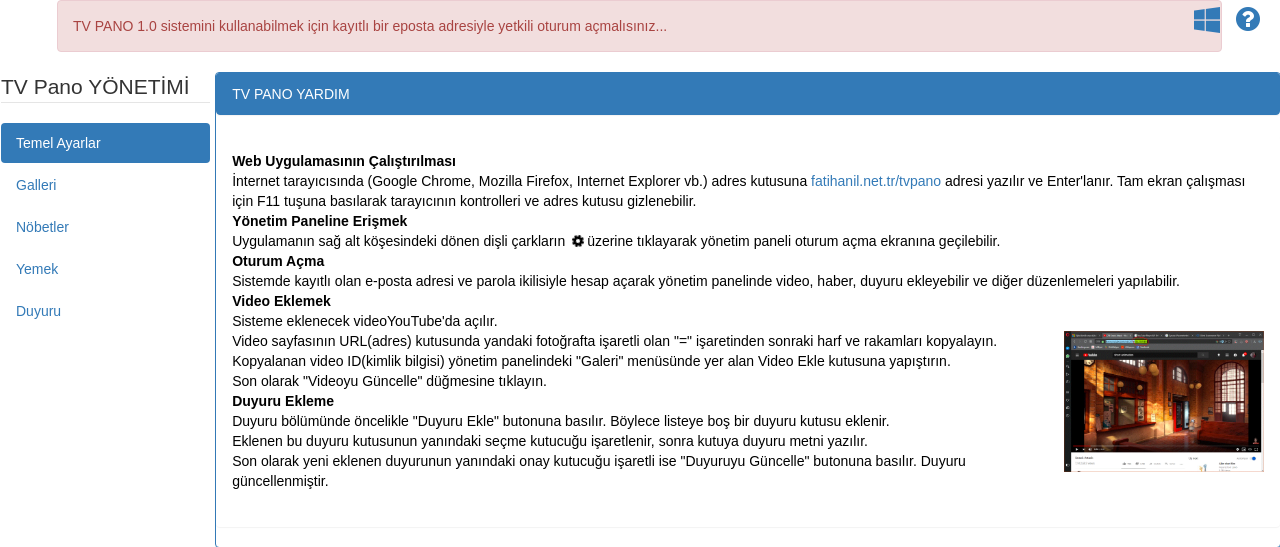
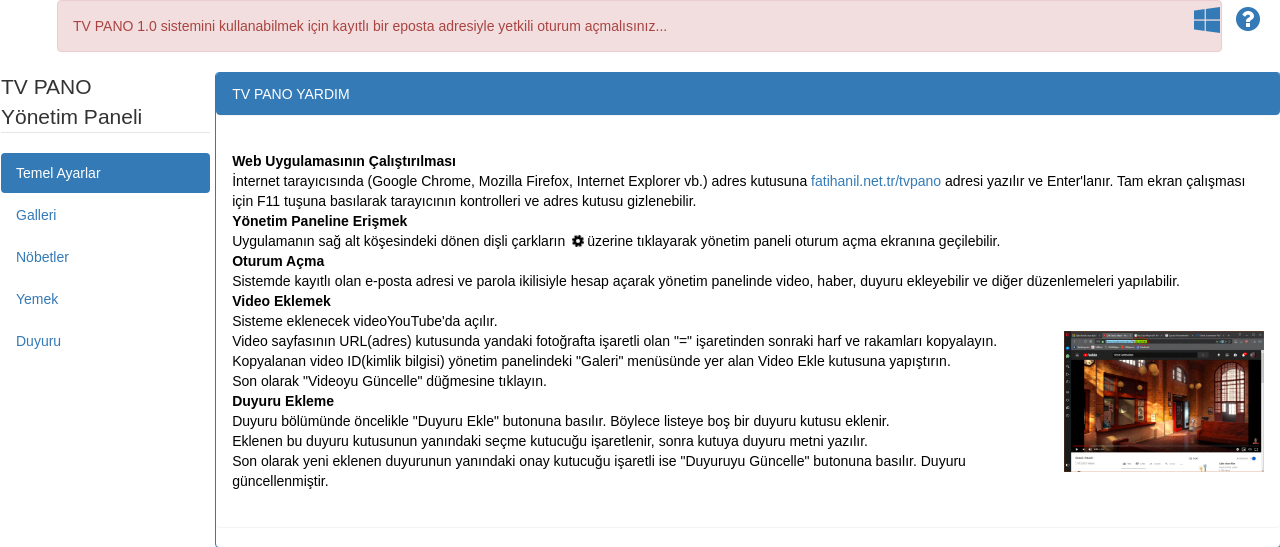
Before and after one commit to fatihanil/panotv, a PHP site: page /yardim.php in a window 1280 px wide. Shown: the top 547 px of the page. Run offline with PHP 8.4, Linux system fonts and the light colour scheme; the visitor is signed in with stand-in values (Sample User, id 1).

Commit message:
Initial commit

```diff
--- a/conf.php
+++ b/conf.php
@@ -4,7 +4,7 @@ include_once("site_path.php");
 //DATABASE INFORMATION
 //define("MYSQL_HOST","85.95.231.48");
 define("MYSQL_HOST","localhost");
-define("MYSQL_USER","denizlimkal_tvpano");
+define("MYSQL_USER","denizlimkal_tvpa");
 define("MYSQL_PASS","Hzz2ELDDdee7z7XJeNgZ");
 define("MYSQL_DATABASE","denizlimkal_tvpano");
 define("DB_PREFIX","tvpano_");
--- a/inc/admin-menu.php
+++ b/inc/admin-menu.php
@@ -1,6 +1,6 @@
 <div class="col-md-2">
 	<fieldset>
-		<legend>TV Pano YÖNETİMİ</legend>
+		<legend>TV PANO </br>Yönetim Paneli</legend>
 		<ul class="nav nav-pills nav-stacked">
 			<li class="active"><a href="options.php">Temel Ayarlar</a></li>
 			<li><a href="gallery.php">Galleri</a></li>
```
